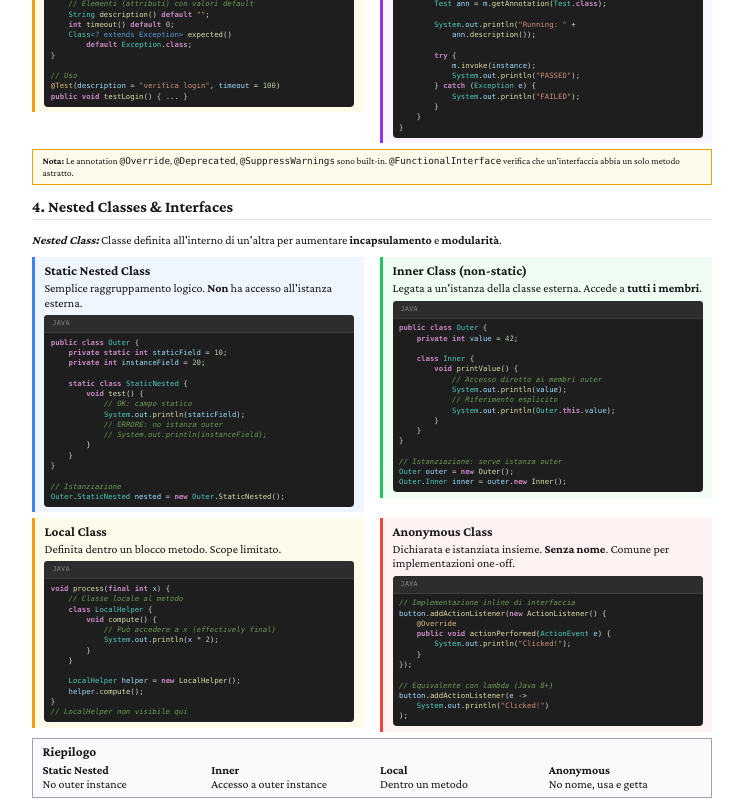
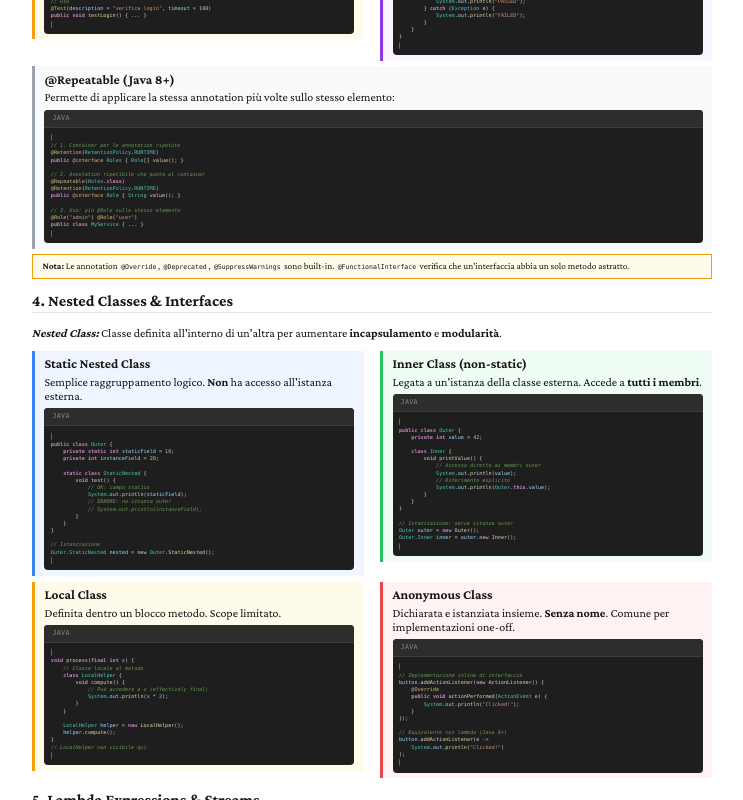
Before and after one commit to saphitv/riassunti-scuola, a Next.js app: page /programmazione-oggetti in a window 1280 px wide. Shown: the part 1440-2240 px from the top of the page, without its empty margins (268-1011 px from the left). Built offline with nearby package versions, Linux system fonts and the light colour scheme; what better-react-mathjax would draw is missing.

Commit message:
feat: improved current content

```diff
--- a/app/globals.css
+++ b/app/globals.css
@@ -474,6 +474,15 @@ body {
   overflow-x: auto;
 }
 
+/* Inline code */
+code {
+  font-family: "Fira Code", "Monaco", "Consolas", monospace;
+  font-size: 0.7em;
+  background: #f3f4f652;
+  padding: 0.1em 0.25em;
+  border-radius: 0.2em;
+}
+
 /* Code block */
 .code-block {
   background: #1e1e1e;
--- a/components/sections/programmazione-oggetti/AnnotationsSection.tsx
+++ b/components/sections/programmazione-oggetti/AnnotationsSection.tsx
@@ -88,6 +88,22 @@ for (Method m : clazz.getDeclaredMethods()) {
         </Column>
       </Row>
 
+      <Box color="gray" border="left" title="@Repeatable (Java 8+)">
+        <p>Permette di applicare la stessa annotation più volte sullo stesso elemento:</p>
+        <CodeBlock language="java">{`// 1. Container per le annotation ripetute
+@Retention(RetentionPolicy.RUNTIME)
+public @interface Roles { Role[] value(); }
+
+// 2. Annotation ripetibile che punta al container
+@Repeatable(Roles.class)
+@Retention(RetentionPolicy.RUNTIME)
+public @interface Role { String value(); }
+
+// 3. Uso: più @Role sullo stesso elemento
+@Role("admin") @Role("user")
+public class MyService { ... }`}</CodeBlock>
+      </Box>
+
       <Note>
         Le annotation <code>@Override</code>, <code>@Deprecated</code>,{" "}
         <code>@SuppressWarnings</code> sono built-in. <code>@FunctionalInterface</code>{" "}
--- a/components/sections/programmazione-oggetti/NestedClassesSection.tsx
+++ b/components/sections/programmazione-oggetti/NestedClassesSection.tsx
@@ -106,39 +106,6 @@ button.addActionListener(e ->
           </Box>
         </Column>
       </Row>
-
-      <Box color="gray" border="solid" title="Riepilogo">
-        <Row>
-          <Column width="fourth">
-            <p>
-              <strong>Static Nested</strong>
-              <br />
-              No outer instance
-            </p>
-          </Column>
-          <Column width="fourth">
-            <p>
-              <strong>Inner</strong>
-              <br />
-              Accesso a outer instance
-            </p>
-          </Column>
-          <Column width="fourth">
-            <p>
-              <strong>Local</strong>
-              <br />
-              Dentro un metodo
-            </p>
-          </Column>
-          <Column width="fourth">
-            <p>
-              <strong>Anonymous</strong>
-              <br />
-              No nome, usa e getta
-            </p>
-          </Column>
-        </Row>
-      </Box>
     </Section>
   );
 }
```
